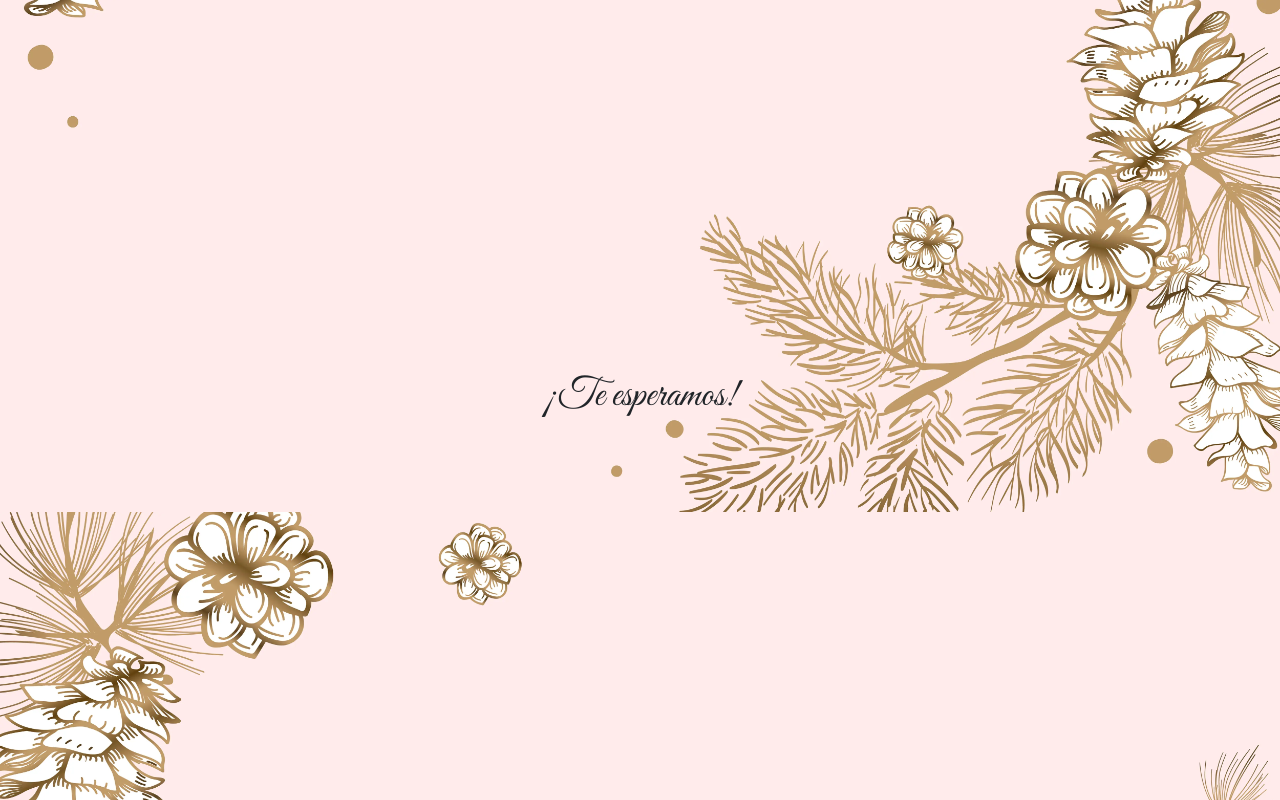
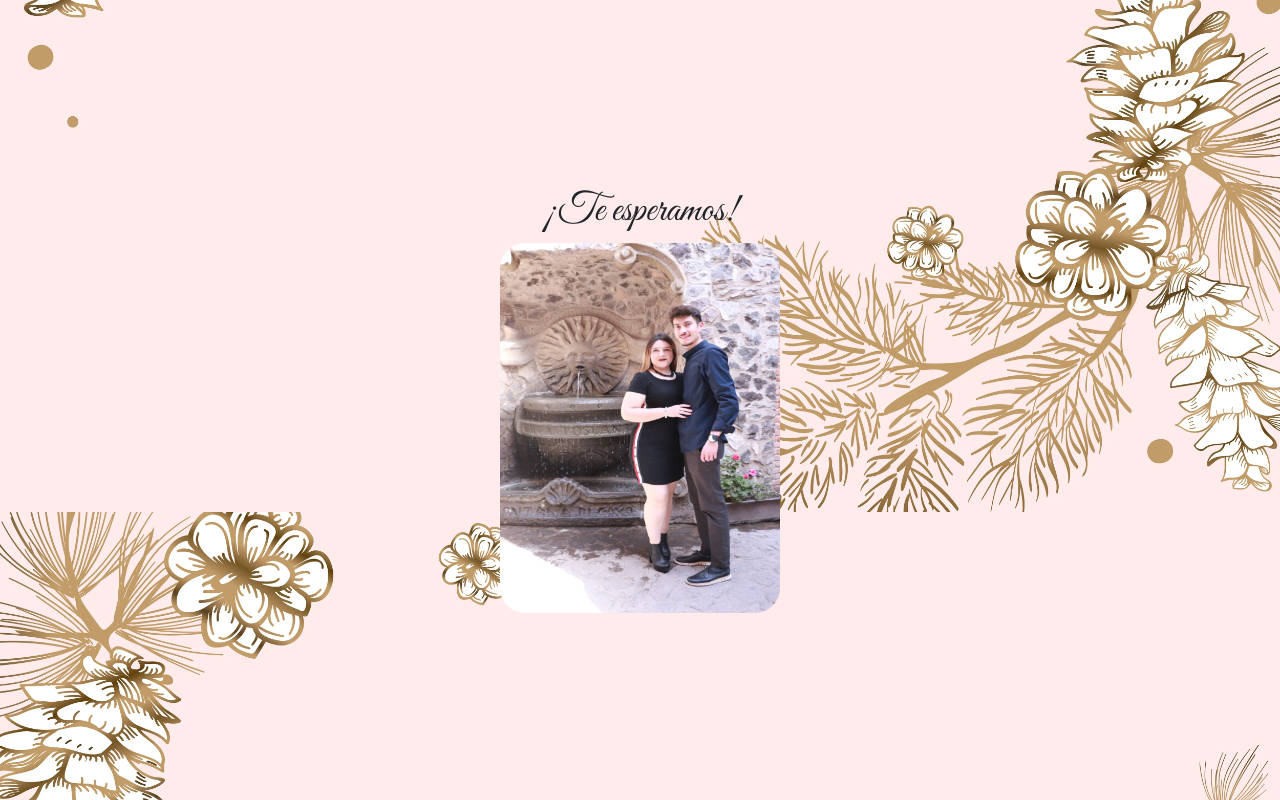
Before and after one commit to Nuestra-Boda-Luis-Y-Fer/Nuestra-Boda-Luis-Y-Fer.github.io, a plain HTML site: page index.html in a window 1280 px wide. Shown: the part 8000-8800 px from the top of the page. Drawn offline with nearby package versions, Linux system fonts and the light colour scheme.

Commit message:
foto agregada

```diff
--- a/index.html
+++ b/index.html
@@ -243,6 +243,11 @@
         <div class="container">
             <div class="bloque">
                 <h1>¡Te esperamos!</h1>
+                <div class="container">
+                    <!-- IMAGENES 1 y 2 -->
+                    <img src="img/luisyfer4.jpeg" style="border-radius: 25px;" alt="imagen1" width="280" height="370" />
+                    <!-- <img src="img/img2.jpeg" alt="imagen2" width="100" height="100" /> -->
+                </div>
             </div>
         </div>
     </footer>
```
